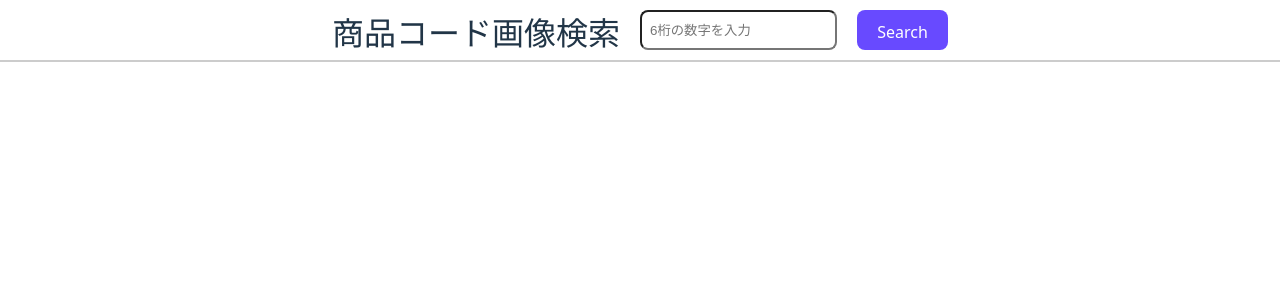
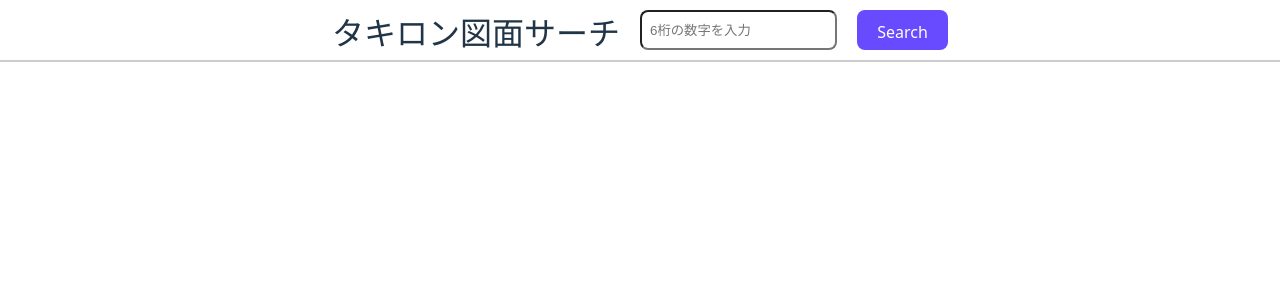
Before and after one commit to CatsHandDev/serial-image-search, a React (Vite) app: page / in a window 1280 px wide. Shown: the top 300 px of the page. Built offline with nearby package versions, Linux system fonts and the light colour scheme.

Commit message:
title changed and meta description created

```diff
--- a/index.html
+++ b/index.html
@@ -4,7 +4,8 @@
     <meta charset="UTF-8" />
     <link rel="icon" type="image/svg+xml" href="/search.png" />
     <meta name="viewport" content="width=device-width, initial-scale=1.0" />
-    <title>商品コード画像検索</title>
+    <meta name="description" content="タキロン製品の図面を商品コードから素早く検索できる便利ツール。設計や施工の効率をアップ！">
+    <title>タキロン図面サーチ</title>
   </head>
   <body>
     <div id="root"></div>
--- a/src/App.tsx
+++ b/src/App.tsx
@@ -46,7 +46,7 @@ export const App = () => {
   return (
     <div className="container">
       <div className="header">
-        <h1>商品コード画像検索</h1>
+        <h1>タキロン図面サーチ</h1>
         <div className="searchWrapper">
           <input
             className="input"
```
